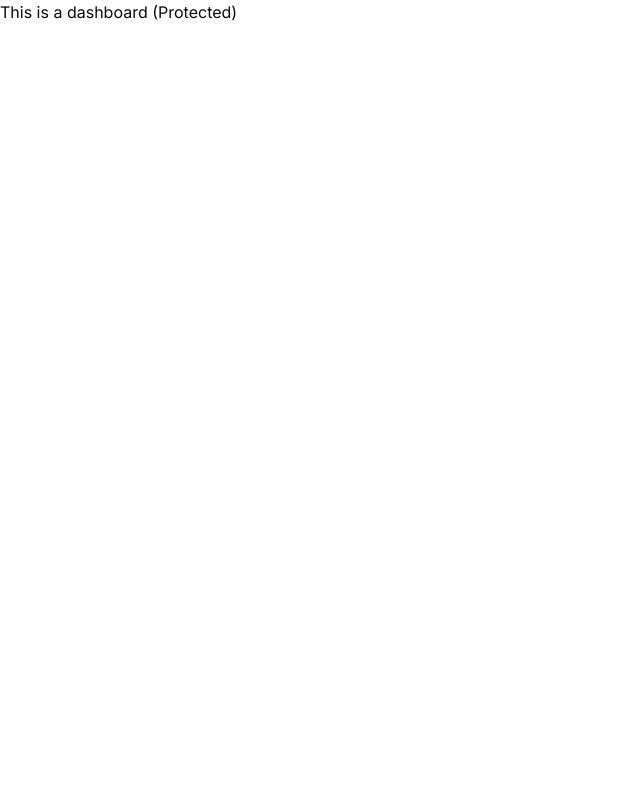
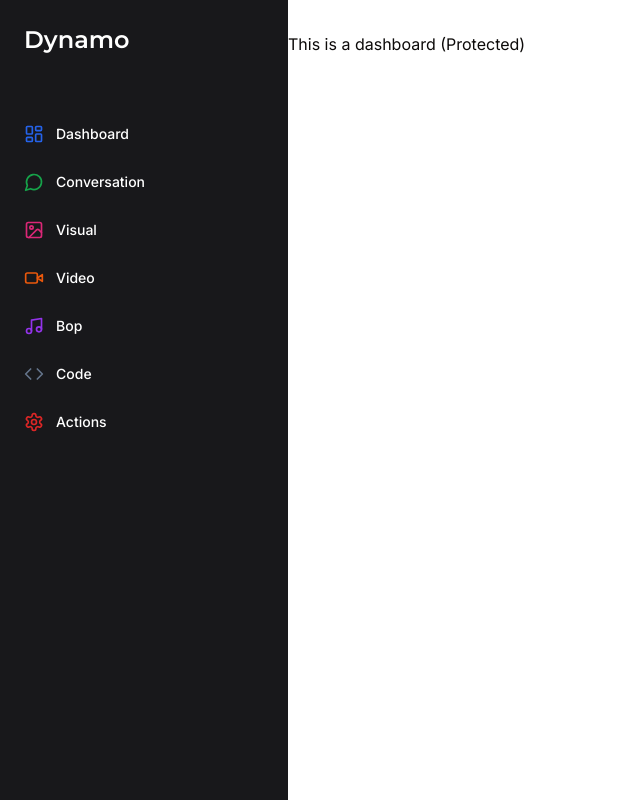
Before and after one commit to abrehan2/Dynamo, a Next.js app: page /dashboard in a window 1280 px wide. Shown: the whole page, without its empty margins (0-640 px from the left). Built offline with nearby package versions, Linux system fonts and the light colour scheme.

Commit message:
Chore: Implemented contents for sidebar

```diff
--- a/app/(auth)/(routes)/sign-in/[[...sign-in]]/page.tsx
+++ b/app/(auth)/(routes)/sign-in/[[...sign-in]]/page.tsx
@@ -1,3 +1,4 @@
+// IMPORTS -
 import { SignIn } from "@clerk/nextjs";
 
 export default function Page() {
--- a/app/(auth)/(routes)/sign-up/[[...sign-up]]/page.tsx
+++ b/app/(auth)/(routes)/sign-up/[[...sign-up]]/page.tsx
@@ -1,3 +1,4 @@
+// IMPORTS -
 import { SignUp } from "@clerk/nextjs";
 
 export default function Page() {
--- a/app/(dashboard)/(routes)/dashboard/page.tsx
+++ b/app/(dashboard)/(routes)/dashboard/page.tsx
@@ -1,11 +1,14 @@
+// IMPORTS -
+
 
 
 const Dashboard = () => {
-    return(
-        <div>
-            This is a dashboard (Protected)
-        </div>
-    )
+    return (
+      <div>
+        <p>This is a dashboard (Protected)</p>
+
+      </div>
+    );
 }
 
 export default Dashboard;
--- /dev/null
+++ b/app/(dashboard)/layout.tsx
@@ -0,0 +1,19 @@
+// IMPORTS -
+import Navbar from "@/components/Navbar";
+import Sidebar from "@/components/Sidebar";
+
+const DashboardLayout = ({ children }: { children: React.ReactNode }) => {
+  return (
+    <div className="h-full relative">
+      <div className="hidden h-full md:flex md:w-72 md:flex-col md:fixed md:inset-y-0 z-[80] bg-zinc-900">
+        <Sidebar />
+      </div>
+      <main className="md:pl-72">
+        <Navbar />
+        {children}
+      </main>
+    </div>
+  );
+};
+
+export default DashboardLayout;
--- a/app/(landing)/page.tsx
+++ b/app/(landing)/page.tsx
@@ -1,11 +1,20 @@
+// IMPORTS -
+import { Button } from "@/components/ui/button";
+import Link from "next/link";
+
+
 const Root = () => {
-
-    return (
-        <div>
-            This is the root page (Unprotected route)
-        </div>
-    )
-
-}
+  return (
+    <>
+      <div>This is the root page (Unprotected route)</div>
+      <Link href={"/sign-in"}>
+        <Button variant={"default"}>Sign In</Button>
+      </Link>
+      <Link href={"/sign-up"}>
+        <Button variant={"secondary"}>Sign Up</Button>
+      </Link>
+    </>
+  );
+};
 
 export default Root;
--- a/app/layout.tsx
+++ b/app/layout.tsx
@@ -24,3 +24,6 @@
     </ClerkProvider>
   );
 }
+
+
+// 1:01:33
--- /dev/null
+++ b/app/partials/navContent.ts
@@ -0,0 +1,64 @@
+// IMPORTS -
+import {
+  Code,
+  ImageIcon,
+  LayoutDashboard,
+  MessageCircle,
+  MusicIcon,
+  Settings,
+  VideoIcon,
+} from "lucide-react";
+import { routeProps } from "./types";
+
+const routes: routeProps[] = [
+  {
+    label: "Dashboard",
+    Icon: LayoutDashboard,
+    href: "/dashboard",
+    color: "text-blue-600",
+  },
+
+  {
+    label: "Conversation",
+    Icon: MessageCircle,
+    href: "/conversation",
+    color: "text-green-600",
+  },
+
+  {
+    label: "Visual",
+    Icon: ImageIcon,
+    href: "/img",
+    color: "text-pink-600",
+  },
+
+  {
+    label: "Video",
+    Icon: VideoIcon,
+    href: "/video",
+    color: "text-orange-600",
+  },
+
+  {
+    label: "Bop",
+    Icon: MusicIcon,
+    href: "/bop",
+    color: "text-purple-600",
+  },
+
+  {
+    label: "Code",
+    Icon: Code,
+    href: "/code",
+    color: "text-slate-500",
+  },
+
+  {
+    label: "Actions",
+    Icon: Settings,
+    href: "/setting",
+    color: "text-red-600",
+  },
+];
+
+export default routes;
--- /dev/null
+++ b/app/partials/types.ts
@@ -0,0 +1,9 @@
+import { LucideIcon } from "lucide-react";
+
+// ROUTE PROPS -
+export type routeProps = {
+  label: string;
+  Icon: LucideIcon;
+  href: string;
+  color: string;
+};
--- /dev/null
+++ b/components/Navbar.tsx
@@ -0,0 +1,20 @@
+// IMPORTS -
+import { Menu } from "lucide-react";
+import { Button } from "./ui/button";
+import { UserButton } from "@clerk/nextjs";
+
+const Navbar = () => {
+  return (
+    <div className="flex items-center p-4">
+      <Button variant={"ghost"} size={"icon"} className="md:hidden">
+        <Menu />
+      </Button>
+
+      <div className="flex w-full justify-end">
+        <UserButton afterSignOutUrl="/" />
+      </div>
+    </div>
+  );
+};
+
+export default Navbar;
--- /dev/null
+++ b/components/Sidebar.tsx
@@ -0,0 +1,43 @@
+"use client";
+
+// IMPORTS -
+import Link from "next/link";
+import { Montserrat } from "next/font/google";
+import { cn } from "@/lib/utils";
+import routes from "@/app/partials/navContent";
+
+// CONSTANTS -
+const monserrat = Montserrat({ weight: "600", subsets: ["latin"] });
+
+const Sidebar = () => {
+  return (
+    <div className="space-y-4 py-4 flex flex-col h-full text-white">
+      <div className="px-3 py-2 flex-1">
+        <Link href={"/dashboard"} className="flex items-center pl-3 mb-14">
+          <div className="relative w-8 h-8 mr-4">
+            <h1 className={cn("font-medium text-2xl", monserrat.className)}>
+              Dynamo
+            </h1>
+          </div>
+        </Link>
+
+        <div className="space-y-1">
+          {routes.map((route) => (
+            <Link
+              href={route.href}
+              key={route.href}
+              className="text-sm group flex p-3 w-full justify-start font-medium cursor-pointer hover:text-white hover:bg-white/10 rounded-lg transition"
+            >
+              <div className="flex items-center flex-1">
+                <route.Icon className={cn("h-5 w-5 mr-3", route.color)} />
+                {route.label}
+              </div>
+            </Link>
+          ))}
+        </div>
+      </div>
+    </div>
+  );
+};
+
+export default Sidebar;
--- /dev/null
+++ b/components/ui/button.tsx
@@ -0,0 +1,57 @@
+import * as React from "react"
+import { Slot } from "@radix-ui/react-slot"
+import { cva, type VariantProps } from "class-variance-authority"
+
+import { cn } from "@/lib/utils"
+
+const buttonVariants = cva(
+  "inline-flex items-center justify-center whitespace-nowrap rounded-md text-sm font-medium transition-colors focus-visible:outline-none focus-visible:ring-1 focus-visible:ring-ring disabled:pointer-events-none disabled:opacity-50",
+  {
+    variants: {
+      variant: {
+        default:
+          "bg-primary text-primary-foreground shadow hover:bg-primary/90",
+        destructive:
+          "bg-destructive text-destructive-foreground shadow-sm hover:bg-destructive/90",
+        outline:
+          "border border-input bg-background shadow-sm hover:bg-accent hover:text-accent-foreground",
+        secondary:
+          "bg-secondary text-secondary-foreground shadow-sm hover:bg-secondary/80",
+        ghost: "hover:bg-accent hover:text-accent-foreground",
+        link: "text-primary underline-offset-4 hover:underline",
+      },
+      size: {
+        default: "h-9 px-4 py-2",
+        sm: "h-8 rounded-md px-3 text-xs",
+        lg: "h-10 rounded-md px-8",
+        icon: "h-9 w-9",
+      },
+    },
+    defaultVariants: {
+      variant: "default",
+      size: "default",
+    },
+  }
+)
+
+export interface ButtonProps
+  extends React.ButtonHTMLAttributes<HTMLButtonElement>,
+    VariantProps<typeof buttonVariants> {
+  asChild?: boolean
+}
+
+const Button = React.forwardRef<HTMLButtonElement, ButtonProps>(
+  ({ className, variant, size, asChild = false, ...props }, ref) => {
+    const Comp = asChild ? Slot : "button"
+    return (
+      <Comp
+        className={cn(buttonVariants({ variant, size, className }))}
+        ref={ref}
+        {...props}
+      />
+    )
+  }
+)
+Button.displayName = "Button"
+
+export { Button, buttonVariants }
--- a/package.json
+++ b/package.json
@@ -11,8 +11,10 @@
   "dependencies": {
     "@clerk/nextjs": "^4.29.5",
     "@radix-ui/react-icons": "^1.3.0",
+    "@radix-ui/react-slot": "^1.0.2",
     "class-variance-authority": "^0.7.0",
     "clsx": "^2.1.0",
+    "lucide-react": "^0.321.0",
     "next": "14.1.0",
     "react": "^18",
     "react-dom": "^18",
```
Also changed, not shown: 1 other file (tests, documents, lock files or other folders).
